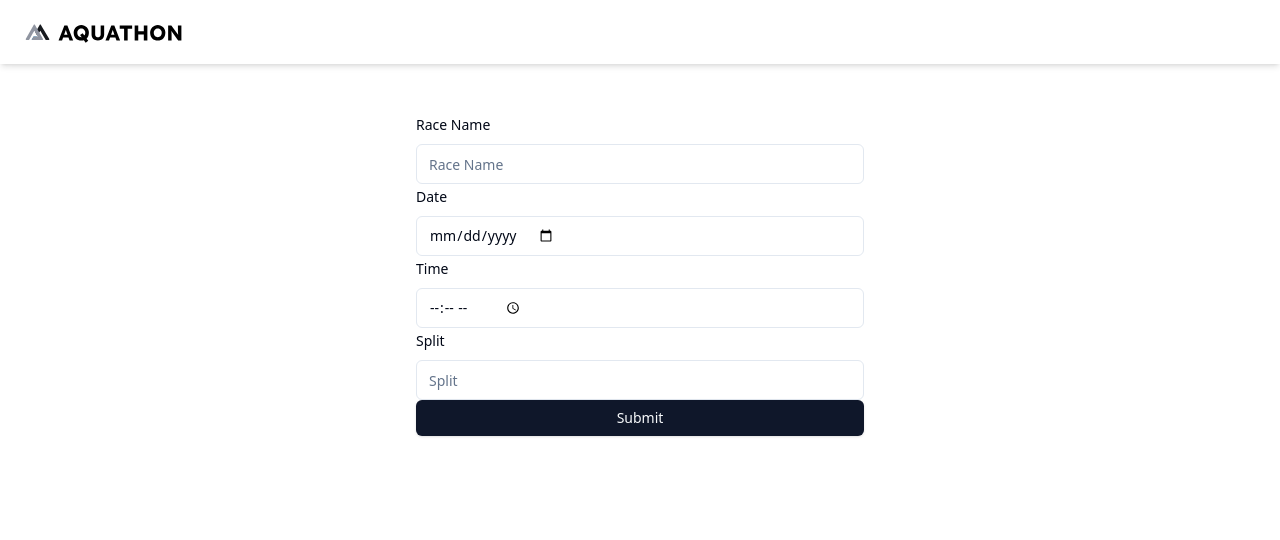
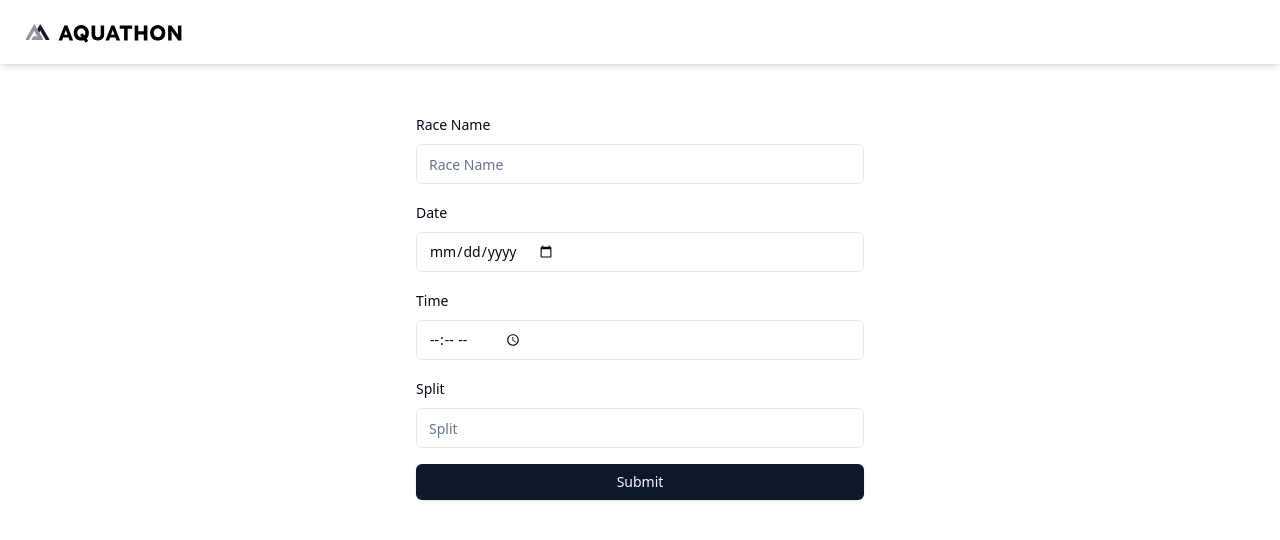
Before and after one commit to ronanpnc/AQUATHON-APP, a Next.js app in the folder aquathon_frontend/: page /races/create in a window 1280 px wide. Shown: the top 540 px of the page. Built offline with nearby package versions, Linux system fonts and the light colour scheme.

Commit message:
refactor: sort imports (AA-101)

```diff
--- a/aquathon_frontend/src/components/race/AddRaceButton.tsx
+++ b/aquathon_frontend/src/components/race/AddRaceButton.tsx
@@ -1,22 +1,15 @@
 import { Plus } from 'lucide-react';
+import Link from 'next/link';
 
 export function AddRaceButton() {
   return (
     <div key='add-race-button'>
-      <a
+      <Link
         href='/races/create'
         className='rounded-full h-12 w-12 border-2 border-gray-300 flex items-center justify-center shadow-md'
       >
         <Plus className='h-8 w-8' />
-      </a>
+      </Link>
     </div>
   );
 }
-
-function ActionButton() {
-  return (
-    <div className='rounded-full h-12 w-12 border-2 border-gray-300 flex items-center justify-center shadow-md'>
-      <Plus className='h-8 w-8' />
-    </div>
-  );
-}
--- a/aquathon_frontend/src/components/race/CreateRaceForm.tsx
+++ b/aquathon_frontend/src/components/race/CreateRaceForm.tsx
@@ -26,7 +26,8 @@ const formSchema = z.object({
   ),
   time: z.string().refine(
     (value) => {
-      const selectedTime = new Date(`01/01/2000 ${value}`);
+      const selectedTime = new Date(value);
+      console.log({ value });
       const currentTime = new Date();
       return selectedTime > currentTime;
     },
@@ -57,9 +58,9 @@ export default function CreateRaceForm() {
   };
 
   return (
-    <main className='flex min-h-screen w-full flex-col items-center p-8'>
+    <main className='flex min-h-screen w-full justify-center p-8'>
       <Form {...form}>
-        <form onSubmit={form.handleSubmit(handleSubmit)} className='max-w-md w-full flex flex-col gap'>
+        <form onSubmit={form.handleSubmit(handleSubmit)} className='max-w-md w-full flex flex-col gap-4'>
           <FormField
             control={form.control}
             name='raceName'
@@ -75,6 +76,7 @@ export default function CreateRaceForm() {
               );
             }}
           />
+
           <FormField
             control={form.control}
             name='date'
@@ -90,6 +92,7 @@ export default function CreateRaceForm() {
               );
             }}
           />
+
           <FormField
             control={form.control}
             name='time'
@@ -105,6 +108,7 @@ export default function CreateRaceForm() {
               );
             }}
           />
+
           <FormField
             control={form.control}
             name='split'
--- a/aquathon_frontend/src/components/ui/label.tsx
+++ b/aquathon_frontend/src/components/ui/label.tsx
@@ -1,8 +1,8 @@
 "use client"
 
-import * as React from "react"
 import * as LabelPrimitive from "@radix-ui/react-label"
 import { cva, type VariantProps } from "class-variance-authority"
+import * as React from "react"
 
 import { cn } from "@/lib/utils"
 
```
Also changed, not shown: aquathon_frontend/src/components/ui/dialog.tsx (+8 -8 lines).
